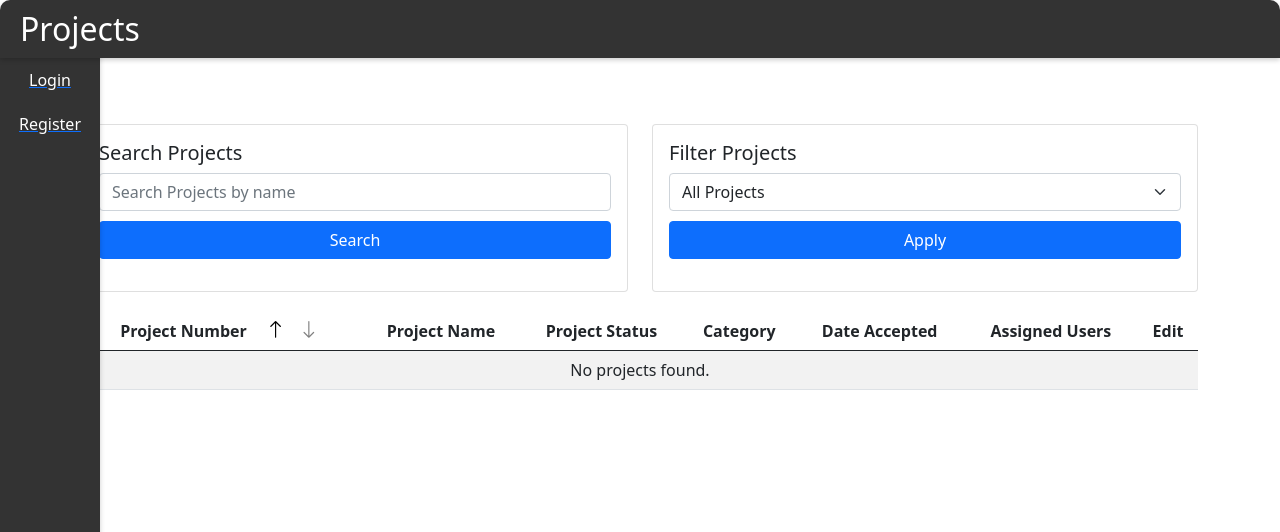
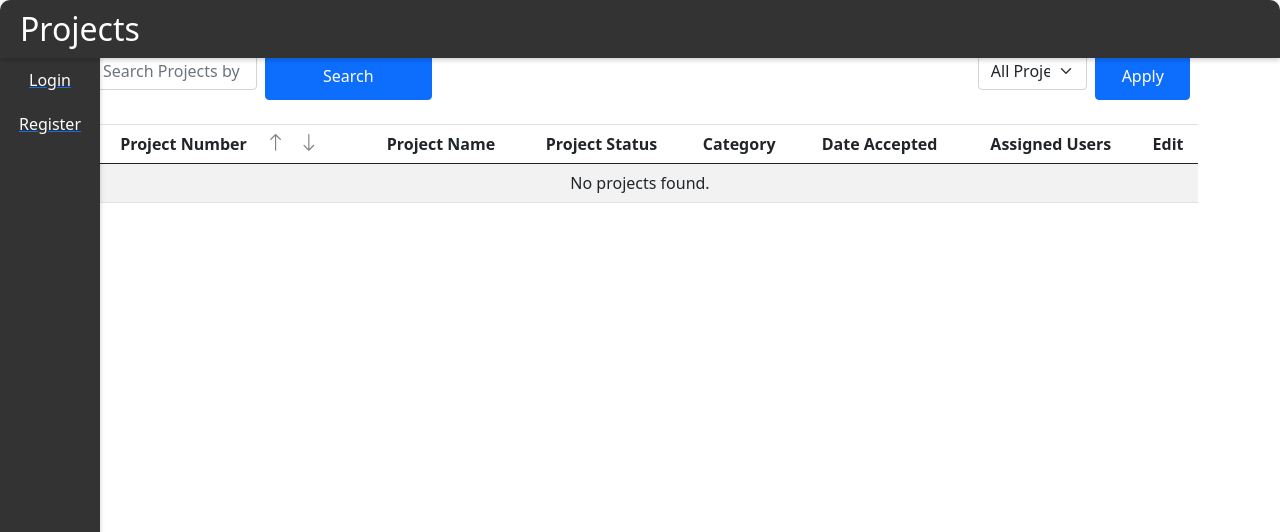
Before and after one commit to MHeggy/pms-badger, a CodeIgniter 4 app: template app/Views/PMS/projects.php in a window 1280 px wide. Shown: the top 532 px of the page. Run offline with PHP 8.4 and a stand-in for CodeIgniter, Linux system fonts and the light colour scheme; the template is opened without the code that fills it, so the values that code supplies are empty; some libraries are stand-ins or nearby versions.

Commit message:
trying to move the filter section and search box section to the table header and see how that looks

```diff
--- a/app/Views/PMS/projects.php
+++ b/app/Views/PMS/projects.php
@@ -17,31 +17,24 @@
     </div>
 <?php endif; ?>
 
-<script src="<?= base_url('/assets/js/projects.js') ?>"></script>
-
-<div class="container" id="filter-container" style="margin-top: 100px;">
-    <div class="row justify-content-center">
-        <div class="col-md-6">
+<div class="container" id="project_table" style="margin-top: 20px;">
+    <table class="table table-striped">
+        <!-- Table headers -->
+        <thead>
+            <tr>
+                <th colspan="7">
+                    <!-- Search and Filter Container -->
+                    <div class="d-flex justify-content-between align-items-center">
                         <div class="search-filter-container">
-                <div class="card search-filter-card">
-                    <div class="card-body">
-                        <h5 class="card-title">Search Projects</h5>
-                        <form id="searchForm" action="<?= base_url('projects/search') ?>" method="get">
-                            <input type="text" id="search" name="search" class="form-control"
+                            <form id="searchForm" action="<?= base_url('projects/search') ?>" method="get" class="d-flex">
+                                <input type="text" id="search" name="search" class="form-control me-2"
                                        placeholder="Search Projects by name" value="<?= esc($searchTerm ?? '') ?>">
                                 <button type="submit" class="btn btn-primary">Search</button>
                             </form>
                         </div>
-                </div>
-            </div>
-        </div>
-        <div class="col-md-6">
                         <div class="search-filter-container">
-                <div class="card search-filter-card">
-                    <div class="card-body">
-                        <h5 class="card-title">Filter Projects</h5>
-                        <form id="filterForm" action="<?= base_url('projects/filter') ?>" method="get">
-                            <select name="status" id="status" class="form-select">
+                            <form id="filterForm" action="<?= base_url('projects/filter') ?>" method="get" class="d-flex">
+                                <select name="status" id="status" class="form-select me-2">
                                     <option value="">All Projects</option>
                                     <option value="1">In Progress</option>
                                     <option value="2">Completed</option>
@@ -52,15 +45,8 @@
                             </form>
                         </div>
                     </div>
-            </div>
-        </div>
-    </div>
-</div>
-
-<div class="container" id="project_table" style="margin-top: 20px;">
-    <table class="table table-striped">
-        <!-- Table headers -->
-        <thead>
+                </th>
+            </tr>
             <tr>
                 <th>
                     Project Number
@@ -74,7 +60,7 @@
                 <th>Category</th>
                 <th>Date Accepted</th>
                 <th>Assigned Users</th>
-            <?php if ($user1->inGroup('superadmin')): // Check if the user is in the 'admin' group ?>
+                <?php if ($user1->inGroup('superadmin')): ?>
                     <th>Edit</th>
                 <?php endif; ?>
             </tr>
```
Lines whose indentation alone changed are shown as unchanged.
